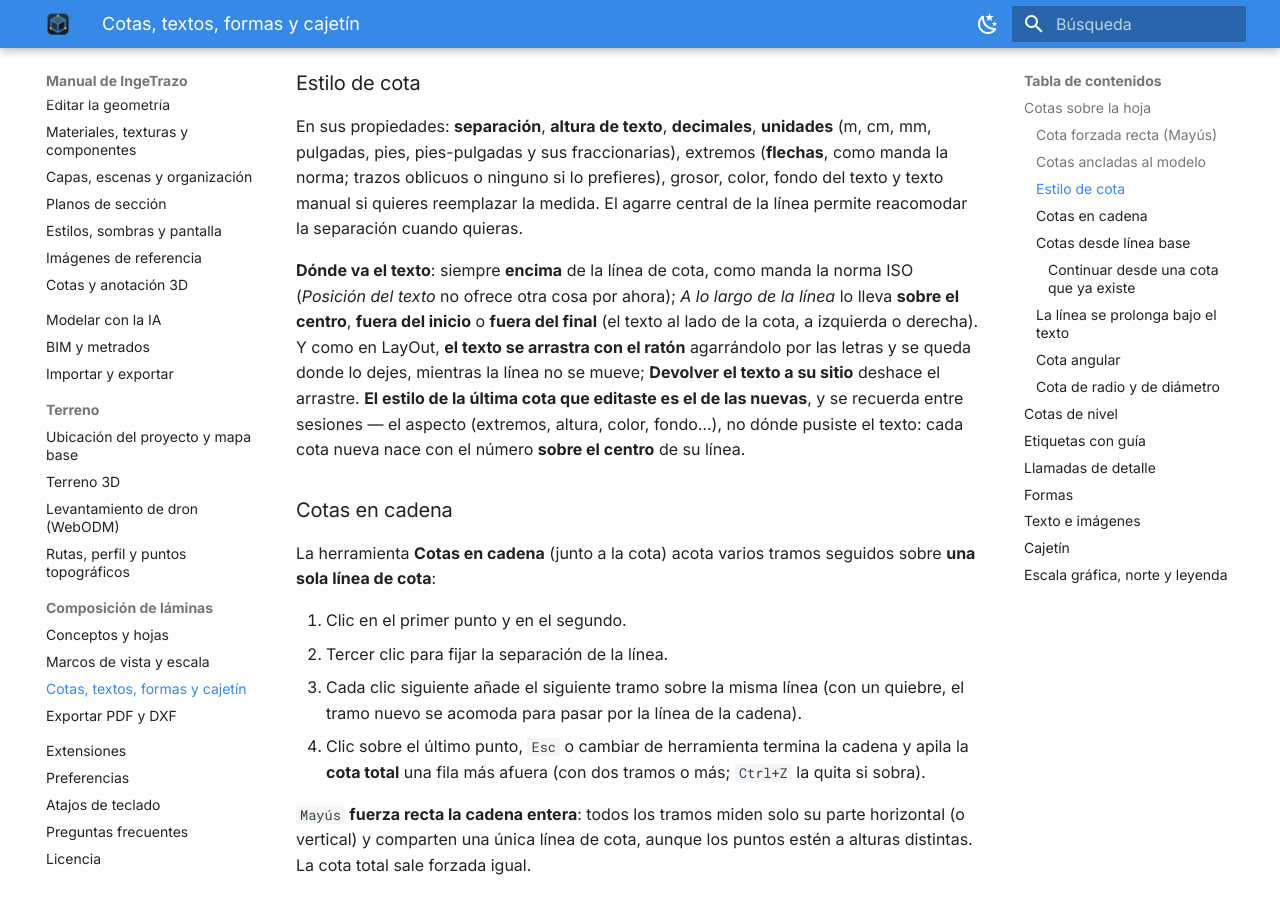
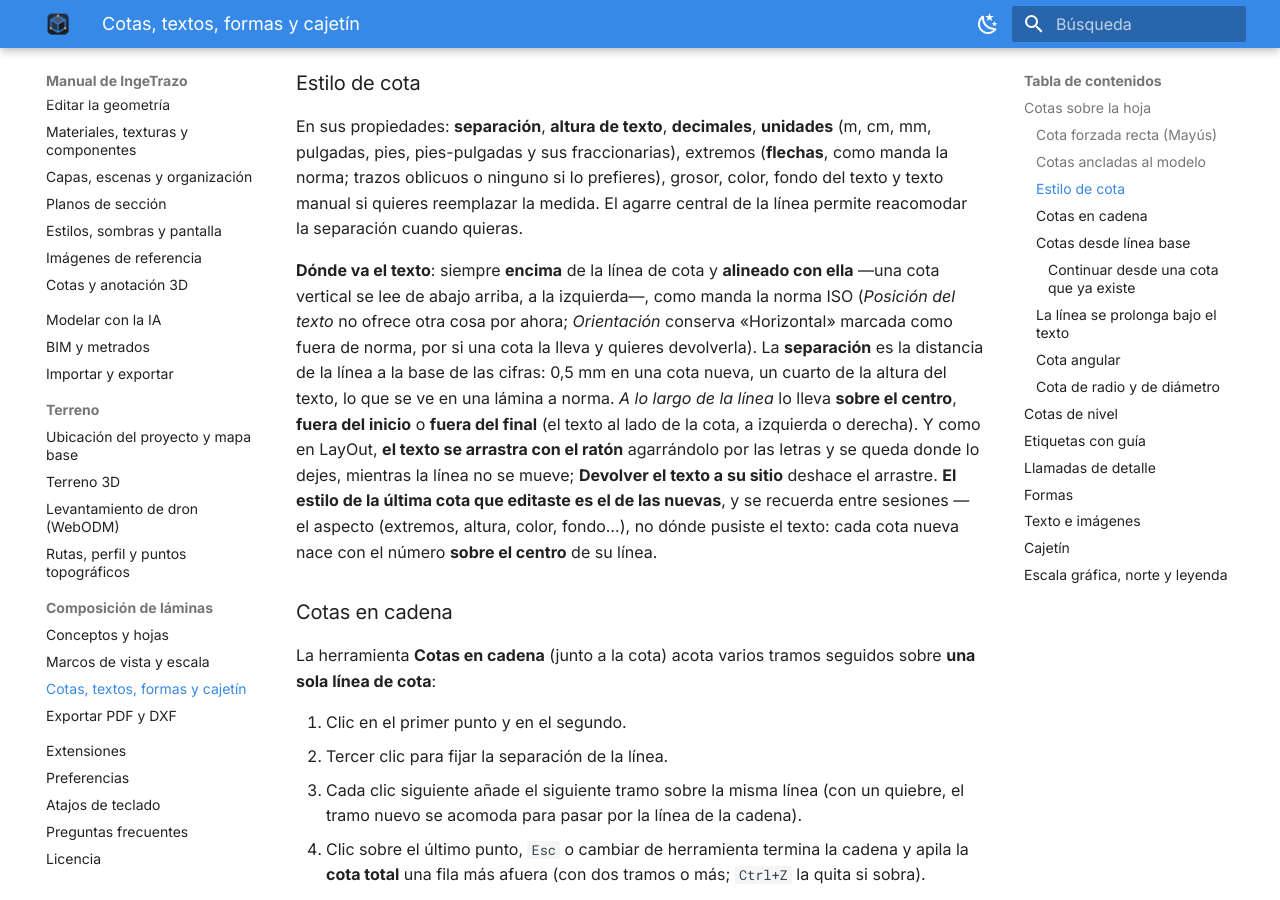
Before and after one commit to ingelibre/ingetrazo-docs, an MkDocs documentation site: the page built from docs/laminas/anotacion.md, in a window 1280 px wide and 900 px high, scrolled down 1184 px. Built offline with MkDocs 1.6.1 and Material for MkDocs 9.7.7, drawn with Linux system fonts in a browser that asks for light colours.

Commit message:
Cotas: separación hasta la base de las cifras y texto siempre alineado
Co-Authored-By: Claude Opus 5 (1M context) <noreply@anthropic.com>

```diff
--- a/docs/laminas/anotacion.md
+++ b/docs/laminas/anotacion.md
@@ -31,7 +31,7 @@ Si ambos puntos engancharon en verde, la cota queda **anclada a los puntos 3D de
 
 En sus propiedades: **separación**, **altura de texto**, **decimales**, **unidades** (m, cm, mm, pulgadas, pies, pies-pulgadas y sus fraccionarias), extremos (**flechas**, como manda la norma; trazos oblicuos o ninguno si lo prefieres), grosor, color, fondo del texto y texto manual si quieres reemplazar la medida. El agarre central de la línea permite reacomodar la separación cuando quieras.
 
-**Dónde va el texto**: siempre **encima** de la línea de cota, como manda la norma ISO (*Posición del texto* no ofrece otra cosa por ahora); *A lo largo de la línea* lo lleva **sobre el centro**, **fuera del inicio** o **fuera del final** (el texto al lado de la cota, a izquierda o derecha). Y como en LayOut, **el texto se arrastra con el ratón** agarrándolo por las letras y se queda donde lo dejes, mientras la línea no se mueve; **Devolver el texto a su sitio** deshace el arrastre. **El estilo de la última cota que editaste es el de las nuevas**, y se recuerda entre sesiones — el aspecto (extremos, altura, color, fondo…), no dónde pusiste el texto: cada cota nueva nace con el número **sobre el centro** de su línea.
+**Dónde va el texto**: siempre **encima** de la línea de cota y **alineado con ella** —una cota vertical se lee de abajo arriba, a la izquierda—, como manda la norma ISO (*Posición del texto* no ofrece otra cosa por ahora; *Orientación* conserva «Horizontal» marcada como fuera de norma, por si una cota la lleva y quieres devolverla). La **separación** es la distancia de la línea a la base de las cifras: 0,5 mm en una cota nueva, un cuarto de la altura del texto, lo que se ve en una lámina a norma. *A lo largo de la línea* lo lleva **sobre el centro**, **fuera del inicio** o **fuera del final** (el texto al lado de la cota, a izquierda o derecha). Y como en LayOut, **el texto se arrastra con el ratón** agarrándolo por las letras y se queda donde lo dejes, mientras la línea no se mueve; **Devolver el texto a su sitio** deshace el arrastre. **El estilo de la última cota que editaste es el de las nuevas**, y se recuerda entre sesiones — el aspecto (extremos, altura, color, fondo…), no dónde pusiste el texto: cada cota nueva nace con el número **sobre el centro** de su línea.
 
 ### Cotas en cadena
 
```
